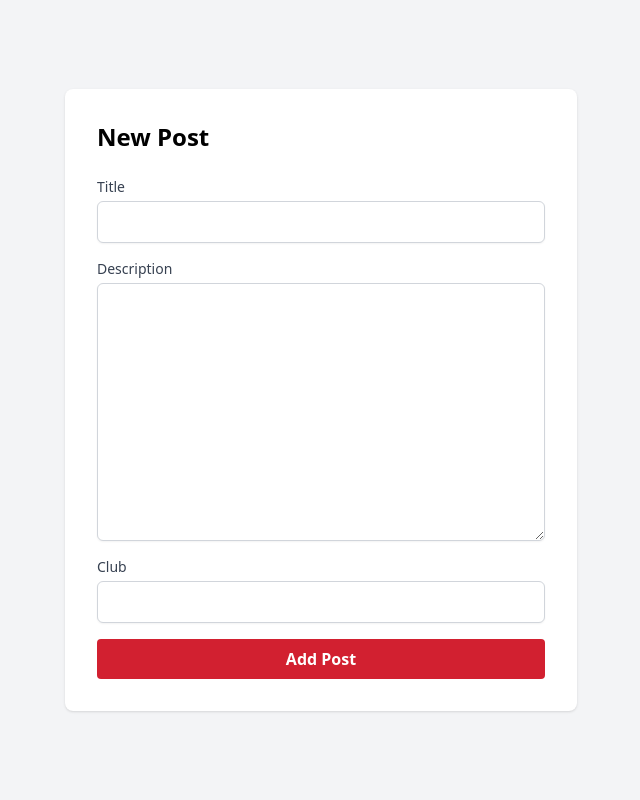
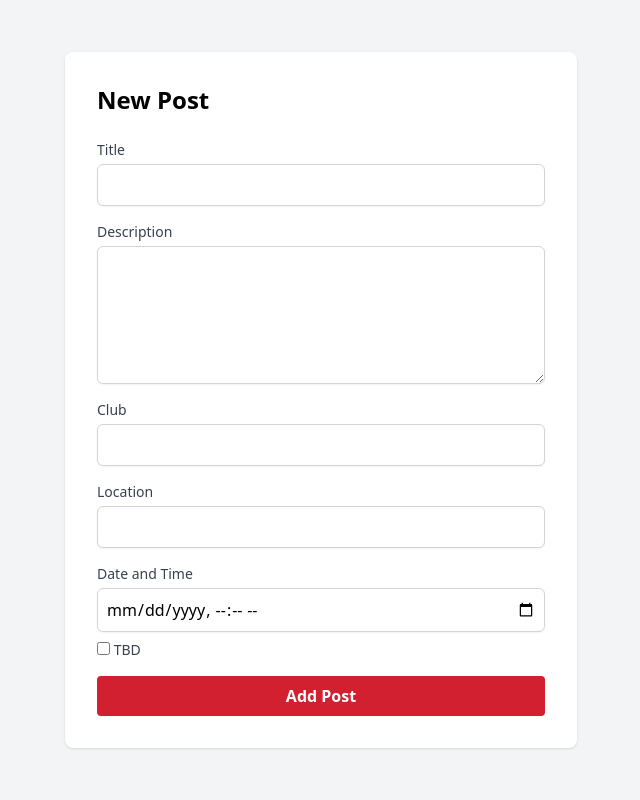
Before and after one commit to comp380-F/CSUConnect, a Flask app: page /new-post in a window 1280 px wide. Shown: the part 64-864 px from the top of the page, without its empty margins (319-959 px from the left). Run offline with Flask 3, Linux system fonts and the light colour scheme; the visitor is signed in with stand-in values (Sample User, id 1); data that the repository does not hold is empty; style sheets or scripts are compiled from the project's sources; some libraries are stand-ins or nearby versions.

Commit message:
Added input for date,time,location, and TBD

```diff
--- a/app/templates/new-post.html
+++ b/app/templates/new-post.html
@@ -15,14 +15,48 @@
       </div>
       <div>
         <label for="description" class="block text-sm font-medium text-gray-700">Description</label>
-        <textarea name="description" id="description" rows="10" class="mt-1 block w-full p-2 border border-gray-300 rounded-md shadow-sm" ></textarea>
+        <textarea name="description" id="description" rows="5" class="mt-1 block w-full p-2 border border-gray-300 rounded-md shadow-sm" ></textarea>
       </div>
       <div class="mb-4">
         <label for="club" class="block text-sm font-medium text-gray-700">Club</label>
         <input type="text" name="club" id="club" class="mt-1 block w-full p-2 border border-gray-300 rounded-md shadow-sm" required>
       </div>
+      <div class="mb-4">
+        <label for="location" class="block text-sm font-medium text-gray-700">Location</label>
+        <input type="text" name="location" id="location" class="mt-1 block w-full p-2 border border-gray-300 rounded-md shadow-sm">
+      </div>
+
+      <div>
+        <label for="datetime" class="block text-sm font-medium text-gray-700">Date and Time</label>
+        <input type="datetime-local" name="datetime" id="datetime" class="mt-1 block w-full p-2 border border-gray-300 rounded-md shadow-sm"/>
+        <label for="tbd" class="block text-sm font-medium text-gray-700 mt-2">
+          <input type="checkbox" id="tbd" name="tbd"> TBD
+        </label>
+      </div>
+
       <input type="submit" value="Add Post" class="w-full bg-csun-red hover:bg-red-700 text-white font-bold py-2 px-4 rounded cursor-pointer" />
     </form>
   </div>
 </div>
+
+<script>
+  const datetimeInput = document.getElementById('datetime');
+  const tbdCheckbox = document.getElementById('tbd');
+
+  tbdCheckbox.addEventListener('change', function() {
+    if (this.checked) {
+      datetimeInput.disabled = true;
+      datetimeInput.value = ''; // Clear the value if TBD is checked
+      datetimeInput.style.opacity = '0.3'; // Gray out input
+      datetimeInput.style.pointerEvents = 'none'; // Disable pointer events
+      console.log(datetimeInput.all);
+    }
+    else{
+      datetimeInput.disabled = false;
+      datetimeInput.style.opacity = '1'; // Restore opacity
+      datetimeInput.style.pointerEvents = 'auto'; // Enable pointer events
+    }
+  });
+</script>
+
 {% endblock %}
```
